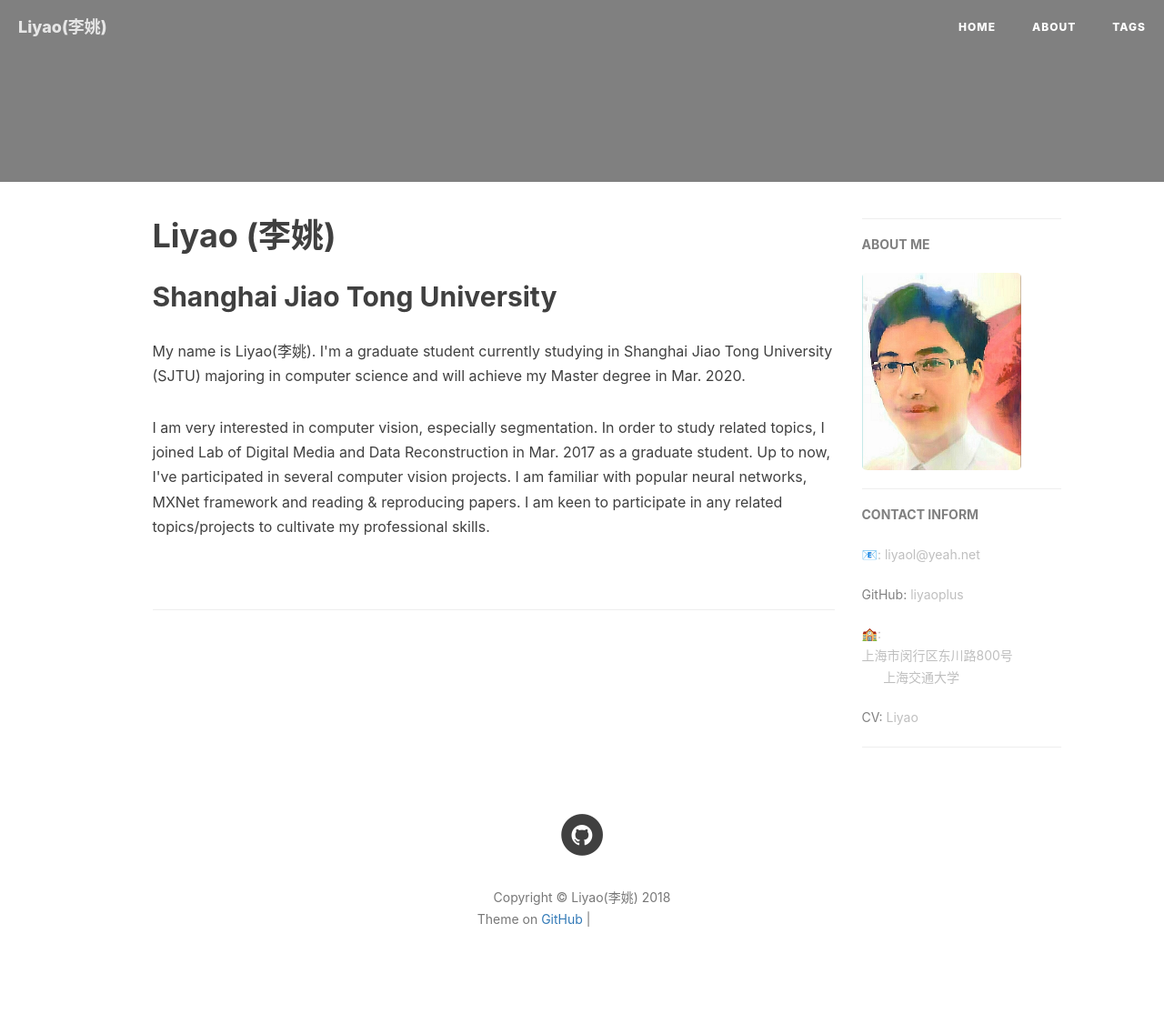
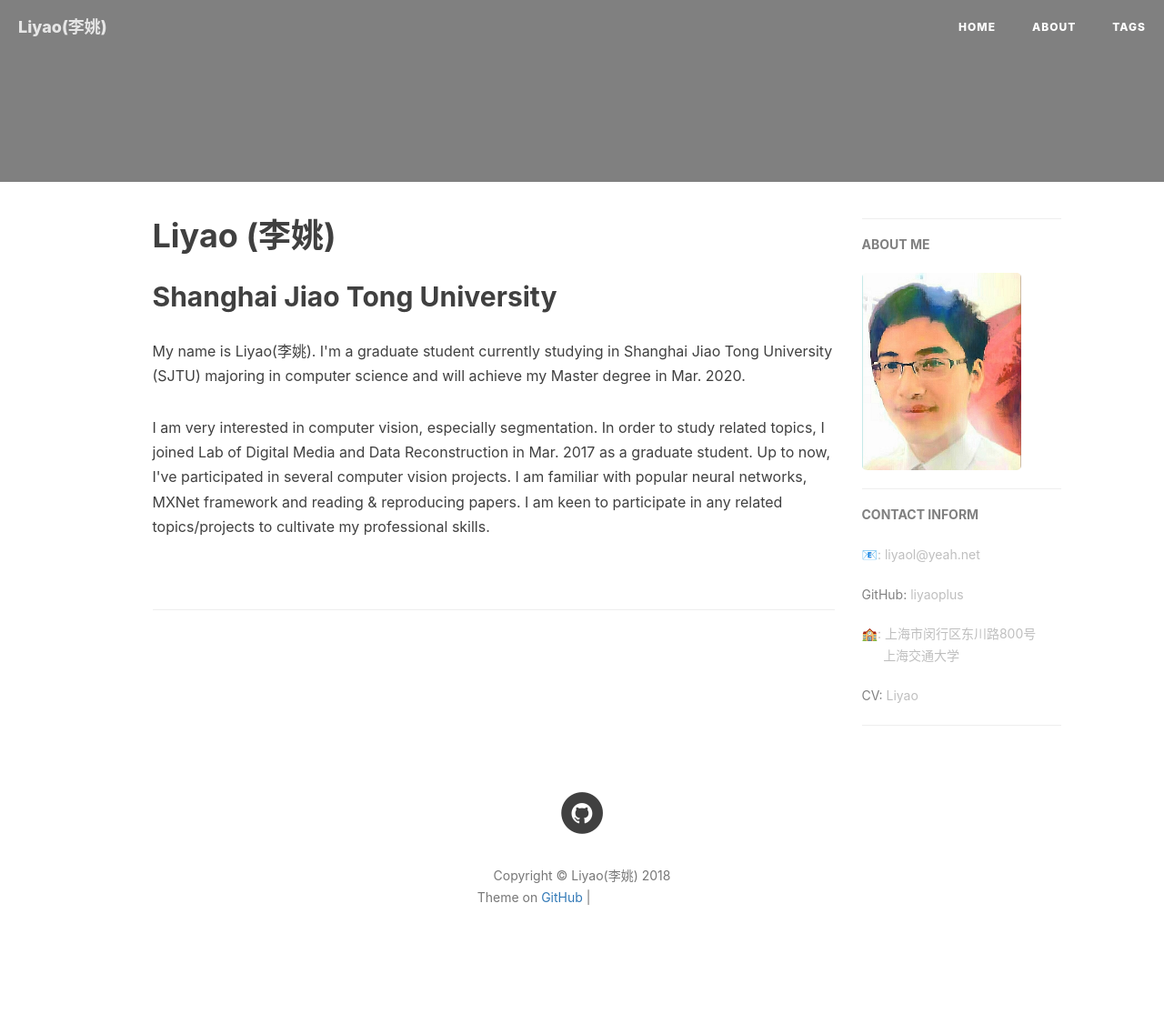
Before and after one commit to liyaoplus/liyaoplus.github.io, a Jekyll site: the page built from index.html, in a window 1280 px wide. Shown: the whole page at 91% size. Built offline with Jekyll 4.4.1, drawn with Linux system fonts in a browser that asks for light colours; nearby versions of some CDN libraries; the list of posts is cut into pages by our own code; comment, search, counter and statistics services are not loaded; after the commit the page ends 1091 px from its top, so only the background shows below that; grey boxes are pictures that could not be loaded.

Commit message:
Update page.html

```diff
--- a/_layouts/page.html
+++ b/_layouts/page.html
@@ -133,7 +133,7 @@ layout: default
 			    <p style="color:gray;">📱:</br>{{site.address}}</p>
                         {% endif %}
 			{% if site.address %}
-			    <p>🏫:</br>{{site.address}}</p>
+			    <p>🏫: {{site.address}}</p>
                         {% endif %}
 			{% if site.cv_filename %}
 			    <p style="color:gray;">CV: <a href="https://liyaoplus.github.io/{{ site.cv_filename }}">Liyao</a></p>
```
